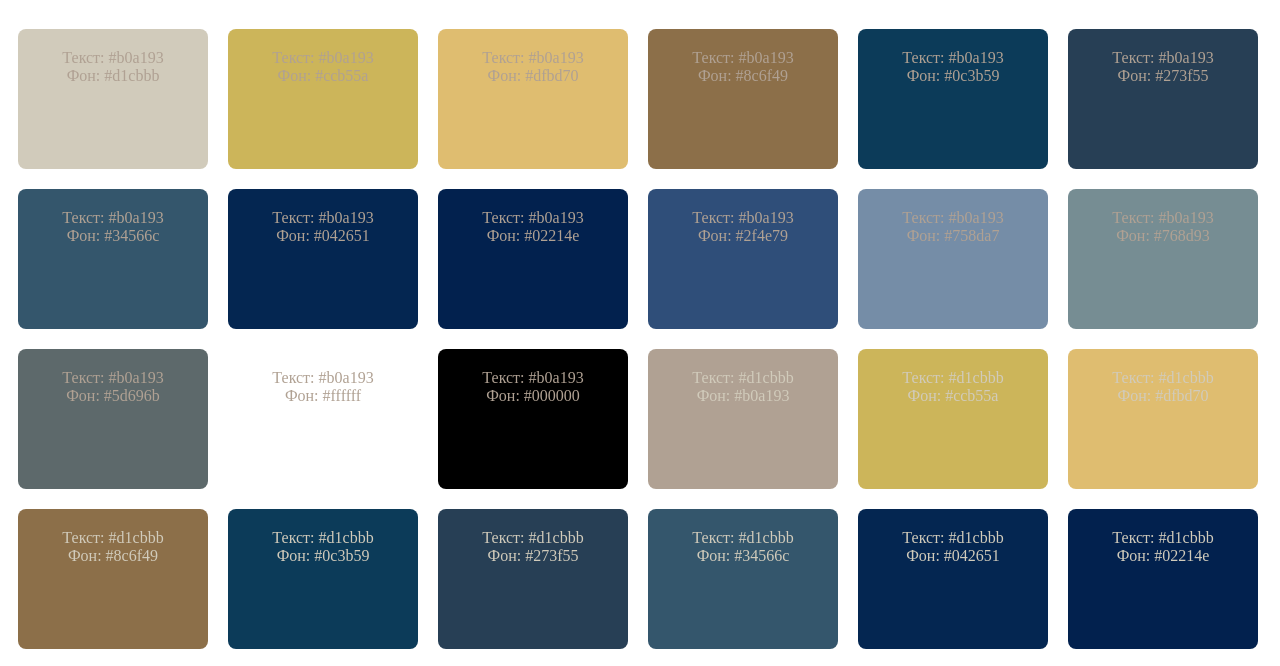
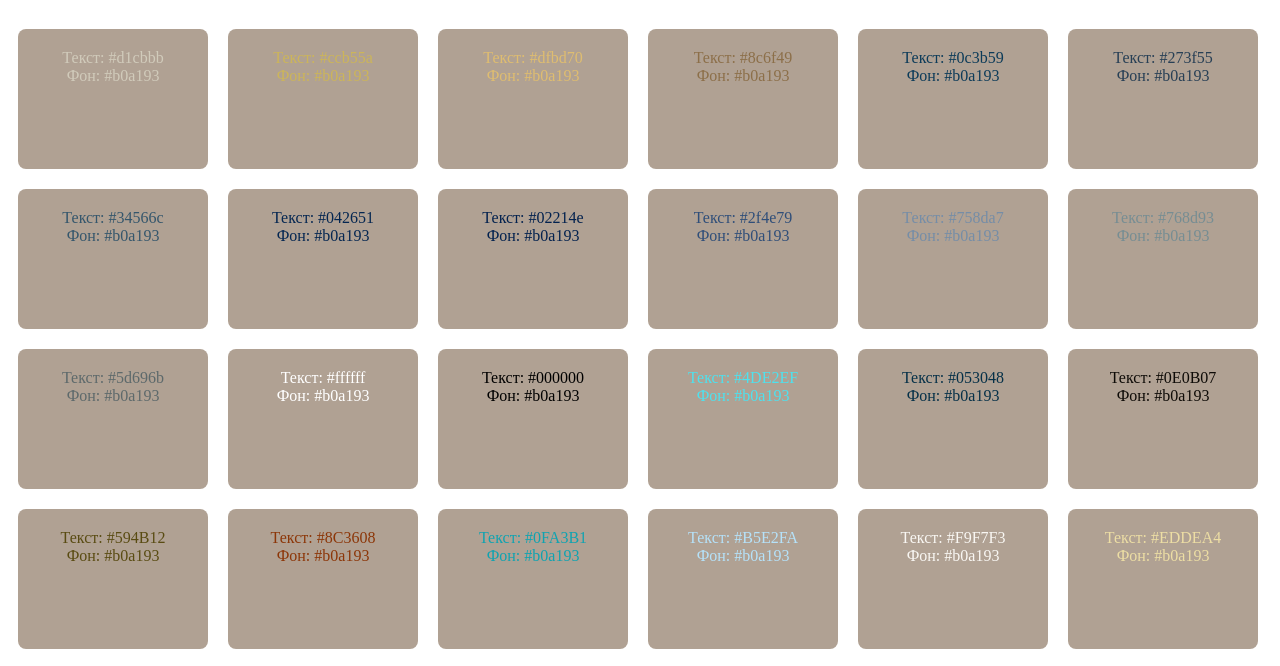
Before and after one commit to TarasMavrovich/Color-palitres, a plain HTML site: page index.html in a window 1280 px wide. Shown: the part 61-727 px from the top of the page. Drawn offline with Linux system fonts and the light colour scheme.

Commit message:
taras color

```diff
--- a/index.html
+++ b/index.html
@@ -39,14 +39,24 @@
         "#5d696b",
         "#ffffff",
         "#000000",
+        "#4DE2EF",
+        "#053048",
+        "#0E0B07",
+        "#594B12",
+        "#8C3608",
+        "#0FA3B1",
+        "#B5E2FA",
+        "#F9F7F3",
+        "#EDDEA4",
+        "#F7A072",
       ];
 
       // Отримуємо контейнер для відображення кольорових блоків
       const colorContainer = document.getElementById("color-container");
 
-      // Створюємо всі можливі комбінації кольорів
-      colors.forEach((textColor) => {
-        colors.forEach((bgColor) => {
+      // Створюємо блоки для кожного кольору фону, щоб блоки з однаковим фоном були поруч
+      colors.forEach((bgColor) => {
+        colors.forEach((textColor) => {
           if (textColor !== bgColor) {
             // Виключаємо однакові кольори для тексту і фону
             // Створюємо блок
```
